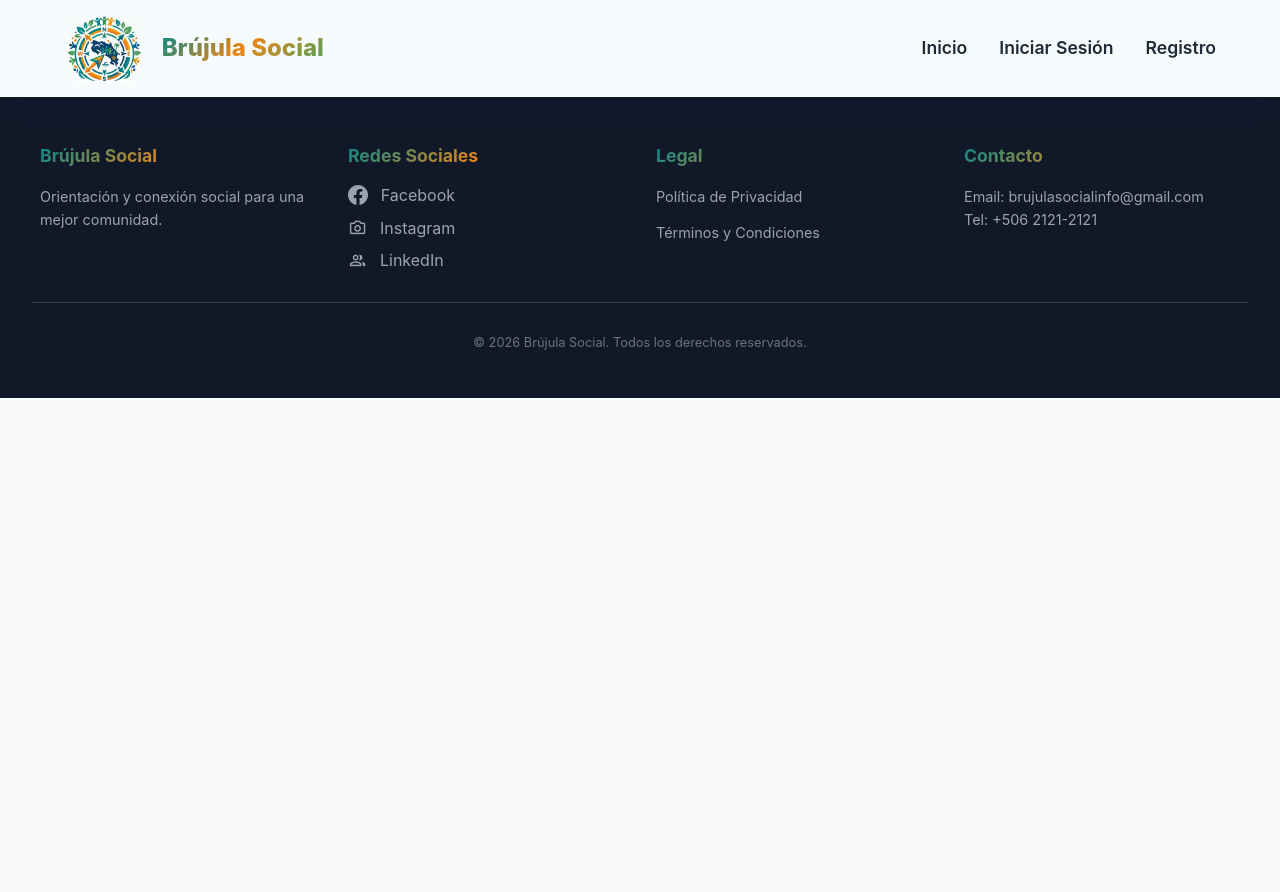
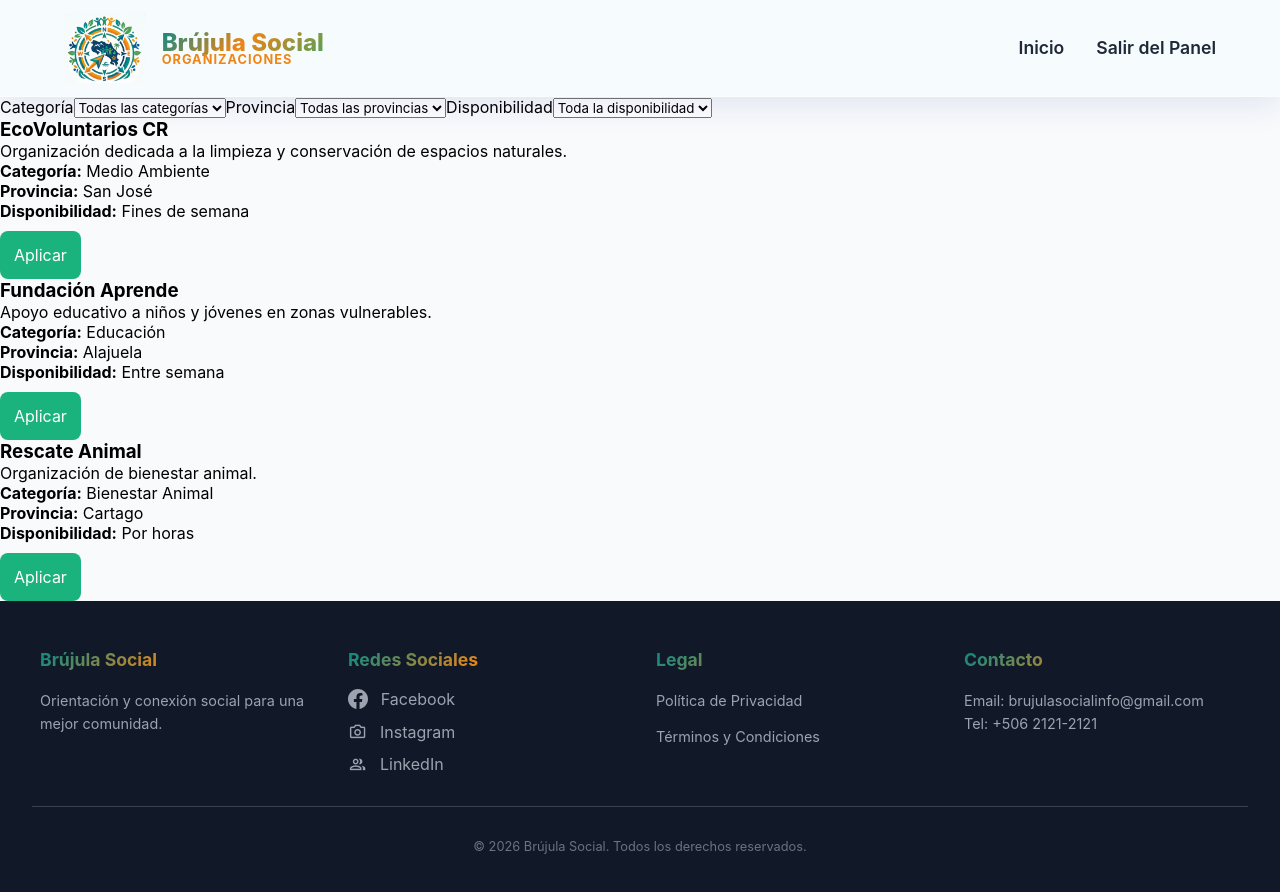
Before and after one commit to Adr1sol/brujulaSocial, a React (Vite) app: page /registerOrg in a window 1280 px wide. Shown: the top 892 px of the page. Before the commit the page ends 800 px from the top, so only its background shows below. Built offline with nearby package versions, Linux system fonts and the light colour scheme; data requests are answered from the project's data file.

Commit message:
pasar a adriana

```diff
--- a/db.json
+++ b/db.json
@@ -133,6 +133,16 @@
       "Tipo": "org",
       "IdProvincia": 1,
       "FechaRegistro": "2026-03-17"
+    },
+    {
+      "id": "e8df",
+      "Nombre": "andy a",
+      "Correo": "a@gmail.com",
+      "Contrasena": "a",
+      "Telefono": "a",
+      "Tipo": "org",
+      "IdProvincia": 1,
+      "FechaRegistro": "2026-03-17"
     }
   ],
   "aplicaciones": [
--- a/src/components/FormInicio/FormInicio.jsx
+++ b/src/components/FormInicio/FormInicio.jsx
@@ -12,6 +12,27 @@ export default function FormInicio() {
 
   const handleSubmit = async (e) => {
     e.preventDefault();
+
+    if (!email.trim() || !password.trim()) {
+      Swal.fire({
+        icon: 'error',
+        title: 'Campos vacíos',
+        text: 'Por favor, completa todos los campos para continuar.',
+        confirmButtonColor: '#EF8514'
+      });
+      return;
+    }
+
+    if (password.length < 6) {
+      Swal.fire({
+        icon: 'error',
+        title: 'Contraseña corta',
+        text: 'La contraseña debe tener al menos 6 caracteres.',
+        confirmButtonColor: '#EF8514'
+      });
+      return;
+    }
+
     setLoading(true);
 
     try {
@@ -59,18 +80,18 @@ export default function FormInicio() {
           <label>Correo electrónico</label>
           <input
             type="email"
+            placeholder="Introduce tu correo"
             value={email}
             onChange={(e) => setEmail(e.target.value)}
-            required
             disabled={loading}
           />
 
           <label>Contraseña</label>
           <input
             type="password"
+            placeholder="********"
             value={password}
             onChange={(e) => setPassword(e.target.value)}
-            required
             disabled={loading}
           />
 
--- a/src/components/FormRegistro/Formregistro.jsx
+++ b/src/components/FormRegistro/Formregistro.jsx
@@ -25,11 +25,32 @@ function Formregistro() {
   const handleSubmit = async (e) => {
     e.preventDefault();
 
+    const { nombre, apellido, tel, email, password, confirmPassword } = formData;
+    if (!nombre.trim() || !apellido.trim() || !tel.trim() || !email.trim() || !password.trim() || !confirmPassword.trim()) {
+      Swal.fire({
+        icon: 'error',
+        title: 'Formulario incompleto',
+        text: 'Todos los campos son obligatorios. Por favor, revísalos.',
+        confirmButtonColor: '#EF8514'
+      });
+      return;
+    }
+
+    if (formData.password.length < 6) {
+      Swal.fire({
+        icon: 'error',
+        title: 'Contraseña débil',
+        text: 'La contraseña debe tener al menos 6 caracteres.',
+        confirmButtonColor: '#EF8514'
+      });
+      return;
+    }
+
     if (formData.password !== formData.confirmPassword) {
       Swal.fire({
-        icon: 'warning',
-        title: 'Contraseñas no coinciden',
-        text: 'Por favor verifica que ambas contraseñas sean iguales.',
+        icon: 'error',
+        title: 'Error de coincidencia',
+        text: 'Las contraseñas ingresadas no coinciden.',
         confirmButtonColor: '#EF8514'
       });
       return;
@@ -96,7 +117,7 @@ function Formregistro() {
           </div>
           <div
             className={`${styles.opcion} ${tipo === "org" ? styles.activo : ""}`}
-            onClick={() => setTipo("org")}
+            onClick={() => navigate("/registerOrg")}
           >
             <h4>Organización</h4>
           </div>
@@ -108,7 +129,6 @@ function Formregistro() {
               name="nombre"
               type="text"
               placeholder="Nombre"
-              required
               value={formData.nombre}
               onChange={handleChange}
             />
@@ -116,7 +136,6 @@ function Formregistro() {
               name="apellido"
               type="text"
               placeholder="Apellido"
-              required
               value={formData.apellido}
               onChange={handleChange}
             />
@@ -125,7 +144,6 @@ function Formregistro() {
             name="tel"
             type="tel"
             placeholder="Número de teléfono"
-            required
             value={formData.tel}
             onChange={handleChange}
           />
@@ -133,7 +151,6 @@ function Formregistro() {
             name="email"
             type="email"
             placeholder="Correo electrónico"
-            required
             value={formData.email}
             onChange={handleChange}
           />
@@ -142,7 +159,6 @@ function Formregistro() {
               name="password"
               type="password"
               placeholder="Contraseña"
-              required
               value={formData.password}
               onChange={handleChange}
             />
@@ -150,7 +166,6 @@ function Formregistro() {
               name="confirmPassword"
               type="password"
               placeholder="Confirmar contraseña"
-              required
               value={formData.confirmPassword}
               onChange={handleChange}
             />
--- /dev/null
+++ b/src/components/NavbarOrg/NavbarOrg.jsx
@@ -0,0 +1,24 @@
+import React from 'react';
+import { Link } from 'react-router-dom';
+import logoSinNombre from '../../images/logoSinNombre.png';
+import styles from './NavbarOrg.module.css';
+
+const NavbarOrg = () => {
+  return (
+    <nav className={styles.navbar}>
+      <Link to="/" className={styles['nav-logo-container']}>
+        <img src={logoSinNombre} alt="Brújula Social Logo" className={styles['navbar-logo']} />
+        <div className={styles['logo-text']}>
+            <span className={styles['nav-logo']}>Brújula Social</span>
+            <span className={styles['nav-sublogo']}>Organizaciones</span>
+        </div>
+      </Link>
+      <ul className={styles['nav-links']}>
+        <li><Link to="/">Inicio</Link></li>
+        <li><Link to="/registro">Salir del Panel</Link></li>
+      </ul>
+    </nav>
+  );
+};
+
+export default NavbarOrg;
--- /dev/null
+++ b/src/components/NavbarOrg/NavbarOrg.module.css
@@ -0,0 +1,94 @@
+:root {
+  --primary-gradient: linear-gradient(135deg, #078A87 0%, #EF8514 50%, #50A15A 100%);
+  --text-dark: #1f2937;
+  --accent: #6366f1;
+  --glass-bg: #F6FCFD;
+  --glass-border: rgba(255, 255, 255, 0.3);
+  --shadow: 0 8px 32px 0 rgba(31, 38, 135, 0.1);
+}
+
+.navbar {
+  background: var(--glass-bg);
+  backdrop-filter: blur(10px);
+  -webkit-backdrop-filter: blur(10px);
+  border-bottom: 1px solid var(--glass-border);
+  position: sticky;
+  top: 0;
+  z-index: 1000;
+  padding: 0.8rem 4rem;
+  display: flex;
+  justify-content: space-between;
+  align-items: center;
+  box-shadow: var(--shadow);
+}
+
+.nav-logo-container {
+  display: flex;
+  align-items: center;
+  gap: 1rem;
+  text-decoration: none;
+}
+
+.navbar-logo {
+  height: 70px;
+  width: auto;
+  object-fit: contain;
+}
+
+.logo-text {
+  display: flex;
+  flex-direction: column;
+}
+
+.nav-logo {
+  font-size: 1.5rem;
+  font-weight: 800;
+  background: var(--primary-gradient);
+  -webkit-background-clip: text;
+  background-clip: text;
+  -webkit-text-fill-color: transparent;
+}
+
+.nav-sublogo {
+  font-size: 0.8rem;
+  font-weight: 700;
+  color: #EF8514;
+  text-transform: uppercase;
+  letter-spacing: 1px;
+  margin-top: -5px;
+}
+
+.nav-links {
+  display: flex;
+  gap: 2rem;
+  list-style: none;
+}
+
+.nav-links a {
+  text-decoration: none;
+  color: var(--text-dark);
+  font-weight: 600;
+  font-size: 1.1rem;
+  transition: color 0.3s ease, transform 0.2s ease;
+  position: relative;
+}
+
+.nav-links a:hover {
+  color: var(--accent);
+  transform: translateY(-2px);
+}
+
+.nav-links a::after {
+  content: '';
+  position: absolute;
+  bottom: -4px;
+  left: 0;
+  width: 0;
+  height: 2px;
+  background: var(--primary-gradient);
+  transition: width 0.3s ease;
+}
+
+.nav-links a:hover::after {
+  width: 100%;
+}
--- a/src/routes/Routing.jsx
+++ b/src/routes/Routing.jsx
@@ -9,6 +9,8 @@ import InicioUser from "../pages/InicioUser";
 import RegistroUser from "../pages/RegistroUser";
 import Buscador from "../pages/Buscador";
 
+import NavbarOrg from "../components/NavbarOrg/NavbarOrg";
+
 function ScrollToTop() {
     const { pathname } = useLocation();
     useEffect(() => {
@@ -17,11 +19,13 @@ function ScrollToTop() {
     return null;
 }
 
-function Routing() {
+function MainLayout() {
+    const location = useLocation();
+    const isOrgPage = location.pathname === "/registerOrg";
+
     return (
-        <Router>
-            <ScrollToTop />
-            <Navbar />
+        <>
+            {isOrgPage ? <NavbarOrg /> : <Navbar />}
             <main>
                 <Routes>
                     <Route path="/" element={<Home />} />
@@ -29,9 +33,18 @@ function Routing() {
                     <Route path="/terminos" element={<Terminos />} />
                     <Route path="/registro" element={<RegistroUser />} />
                     <Route path="/login" element={<InicioUser />} />
-                    <Route path="/buscador" element={<Buscador />} />
+                    <Route path="/registerOrg" element={<Buscador />} />
                 </Routes>
             </main>
+        </>
+    );
+}
+
+function Routing() {
+    return (
+        <Router>
+            <ScrollToTop />
+            <MainLayout />
             <Footer />
         </Router>
     );
```
Also changed, not shown: src/components/NavBarVoluntariado/NavBarV.jsx (added), src/components/NavBarVoluntariado/NavBarV.modules.css (added).
